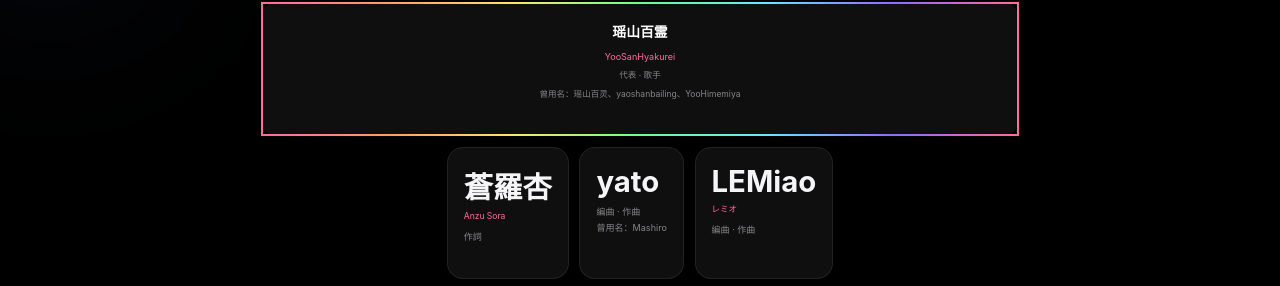
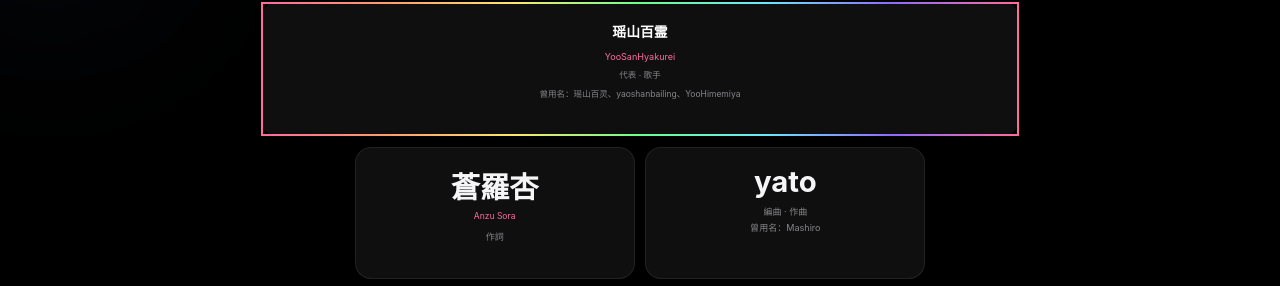
Before and after one commit to yamatosaki/YonderVoice, a website: page about.html in a window 1280 px wide. Shown: the part 593-879 px from the top of the page. Drawn offline with Linux system fonts and the light colour scheme; a web font is replaced by a local one.

Commit message:
Members卡片居中对齐

```diff
--- a/about.html
+++ b/about.html
@@ -47,17 +47,17 @@
     </div>
 
     <div style="display:flex;flex-wrap:wrap;gap:1rem;justify-content:center;">
-      <div style="background:var(--glass);border:1px solid var(--glass-border);border-radius:16px;padding:1.5rem;">
+      <div style="background:var(--glass);border:1px solid var(--glass-border);border-radius:16px;padding:1.5rem;width:280px;text-align:center;">
         <h4 style="margin-bottom:0.3rem;">蒼羅杏</h4>
         <p style="font-size:0.8rem;color:var(--accent);margin-bottom:0.5rem;">Anzu Sora</p>
         <p style="font-size:0.85rem;color:var(--text-secondary);">作詞</p>
       </div>
-      <div style="background:var(--glass);border:1px solid var(--glass-border);border-radius:16px;padding:1.5rem;">
+      <div style="background:var(--glass);border:1px solid var(--glass-border);border-radius:16px;padding:1.5rem;width:280px;text-align:center;">
         <h4 style="margin-bottom:0.3rem;">yato</h4>
         <p style="font-size:0.8rem;color:var(--accent);margin-bottom:0.5rem;"></p>
         <p style="font-size:0.85rem;color:var(--text-secondary);">編曲 · 作曲<br>曾用名：Mashiro</p>
       </div>
-      <div style="background:var(--glass);border:1px solid var(--glass-border);border-radius:16px;padding:1.5rem;">
+      <div style="background:var(--glass);border:1px solid var(--glass-border);border-radius:16px;padding:1.5rem;width:280px;text-align:center;">
         <h4 style="margin-bottom:0.3rem;">LEMiao</h4>
         <p style="font-size:0.8rem;color:var(--accent);margin-bottom:0.5rem;">レミオ</p>
         <p style="font-size:0.85rem;color:var(--text-secondary);">編曲 · 作曲</p>
```
Also changed, not shown: works.html (+1 -1 lines).
